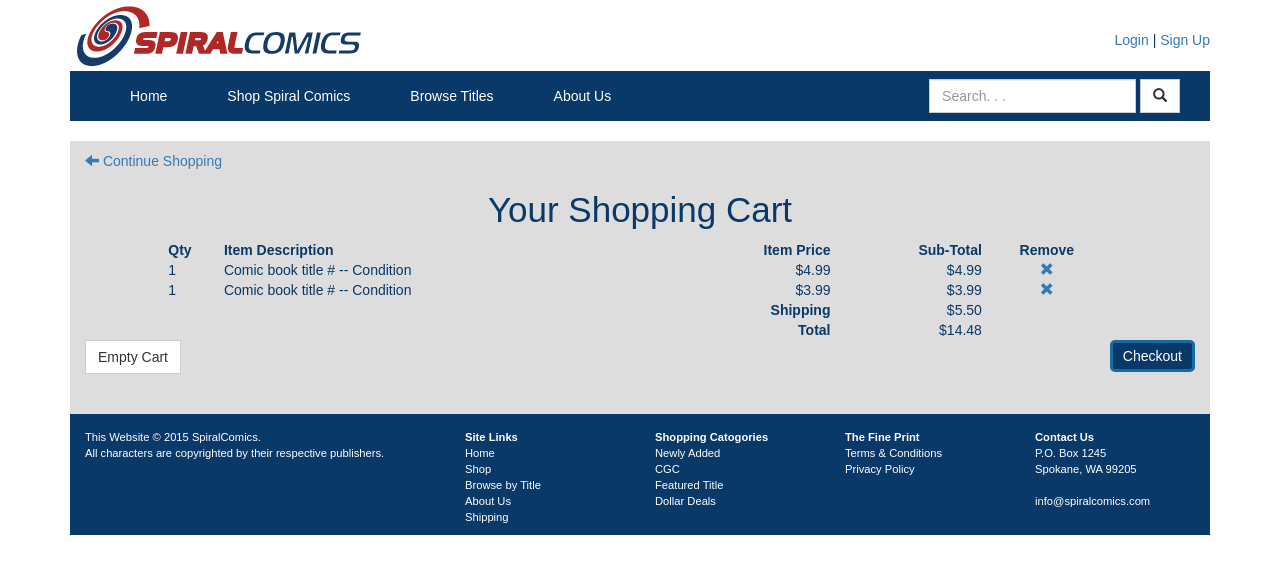
After one commit to NickiSnow/SpiralComics, a PHP site: page /cart.html in a window 1280 px wide. The commit adds this page. Shown: the top 574 px of the page. Run offline with PHP 8.4, Linux system fonts and the light colour scheme.

Commit message:
Terms page complete, started cart
Terms and conditions page is complete. Shopping cart about 75% complete

```diff
--- /dev/null
+++ b/cart.html
@@ -0,0 +1,151 @@
+<!DOCTYPE html>
+<!--[if lt IE 7 ]><html class="ie ie6" lang="en"> <![endif]-->
+<!--[if IE 7 ]><html class="ie ie7" lang="en"> <![endif]-->
+<!--[if IE 8 ]><html class="ie ie8" lang="en"> <![endif]-->
+<!--[if (gte IE 9)|!(IE)]><!--><html lang="en"> <!--<![endif]-->
+<head>
+        <!-- Basic Page Needs
+    ================================================== -->
+    <meta charset="utf-8" />
+    <meta http-equiv="X-UA-Compatible" content="IE=edge">
+    <title>Spiral Comics Terms & Conditions</title>
+    <meta name="description" content="Spiral Comics is an online comic book sales site that specializes in Star Wars comics and recent hot comics.">
+    <meta name="author" content="Nicole Snow">
+        <!-- Mobile Specific Metas
+    ================================================== -->
+    <meta name="viewport" content="width=device-width, initial-scale=1, maximum-scale=1, user-scalable=no" />
+        <!-- CSS / Bootstrap
+    ================================================== -->
+  <link href="css/bootstrap.min.css" rel="stylesheet">
+    <link href="css/main.css" rel="stylesheet" />
+    <!-- Favicon
+    ================================================== -->
+    <!-- for FF, Chrome, Opera -->
+  <link rel="icon" type="image/png" href="images/favicon-16.png" sizes="16x16">
+  <link rel="icon" type="image/png" href="images/favicon.png" sizes="32x32">
+    <!-- for IE -->
+  <link rel="icon" type="image/x-icon" href="images/favicon.ico" >
+  <link rel="shortcut icon" type="image/x-icon" href="images/favicon.ico"/>
+        <!-- Fixes
+    ================================================== -->
+    <!-- HTML5 Shim and Respond.js IE8 support of HTML5 elements and media queries -->
+    <!-- WARNING: Respond.js doesn't work if you view the page via file:// -->
+    <!--[if lt IE 9]>
+      <script src="https://oss.maxcdn.com/libs/html5shiv/3.7.0/html5shiv.js"></script>
+      <script src="https://oss.maxcdn.com/libs/respond.js/1.4.2/respond.min.js"></script>
+    <![endif]-->
+<!--[if lt IE 8]>
+    <style>
+        legend {
+            display: block;
+            padding: 0;
+            padding-top: 30px;
+            font-weight: bold;
+            font-size: 1.25em;
+            color: #FFD98D;
+            margin: 0 auto;
+        }
+    </style>
+<![endif]-->
+</head>
+<body>
+<!-- Begin Content Container -->
+  <div class="container">
+    <header>
+      <img src="images/Spiral-Comics-logo.gif" alt="Spiral Comics Logo" />
+      <div class="right"><a href="#">Login</a> | <a href="#">Sign Up</a></div>
+      <div id="custom-menu" class="navbar navbar-default " role="navigation">
+        <div class="container-fluid">
+            <div class="navbar-header">
+                <button type="button" class="navbar-toggle" data-toggle="collapse" data-target=".navbar-menu"><span class="sr-only">Toggle navigation</span><span class="icon-bar"></span><span class="icon-bar"></span><span class="icon-bar"></span>
+                </button>
+            </div>
+            <div class="collapse navbar-collapse navbar-menu">
+                <ul class="nav navbar-nav navbar-left">
+                    <li><a href="index.html">Home</a>
+                    </li>
+                    <li><a href="shop.html">Shop Spiral Comics</a>
+                    </li>
+                    <li><a href="browse.html">Browse Titles</a>
+                    </li>
+                    <li><a href="about.html">About Us</a>
+                    </li>
+                </ul>
+                <form class="navbar-form navbar-right" role="search">
+                  <div class="form-group">
+                    <input type="text" class="form-control" placeholder="Search. . .">
+                  </div>
+                  <button type="submit" class="btn btn-default"><span class="glyphicon glyphicon-search" aria-hidden="true"></span></button>
+                </form>
+            </div>
+        </div>
+    </div>
+    </header>
+    <div class=" row grey-box">
+        <a href="shop.html"><span class="glyphicon glyphicon-arrow-left" aria-hidden="true"></span> Continue Shopping</a>
+        <h1>Your Shopping Cart</h1>
+        <table id="tCart" cellpadding="0" cellspacing="0">
+            <tr>
+                <th>Qty</th>
+                <th>Item Description</th>
+                <th class="text-right">Item Price</th>
+                <th class="text-right">Sub-Total</th>
+                <th class="text-center">Remove</th>
+            </tr>
+            <tr>
+                <td>1</td>
+                <td>Comic book title # -- Condition</td>
+
+                <td class="text-right">&#36;4.99</td>
+                <td class="text-right">&#36;4.99</td>
+                <td class="text-center"><a href="#"><span class="glyphicon glyphicon-remove"></span></a></td>
+            </tr>
+            <tr>
+                <td>1</td>
+                <td>Comic book title # -- Condition</td>
+
+                <td class="text-right">&#36;3.99</td>
+                <td class="text-right">&#36;3.99</td>
+                <td class="text-center"><a href="#"><span class="glyphicon glyphicon-remove"></span></a></td>
+            </tr>
+            <tr>
+                <td></td>
+                <td></td>
+                <td class="text-right"><strong>Shipping<strong></td>
+                <td class="text-right">&#36;5.50</td>
+            </tr>
+            <tr>
+                <td></td>
+                <td></td>
+                <td class="text-right"><strong>Total</strong></td>
+                <td class="text-right">&#36;14.48</td>
+            </tr>
+        </table>
+        <p><button class="btn btn-default">Empty Cart</button>
+            <button class="pull-right">Checkout</button>
+        </p>
+    </div>
+    <footer class="row">
+      <p class="col-lg-4">This Website &copy; 2015 SpiralComics.<br/>All characters are copyrighted by their respective publishers.</p>
+      <p class="col-lg-2"><span class="bold">Site Links</span><br/>
+        <a href="index.html">Home</a><br/>
+        <a href="shop.html">Shop</a><br/>
+        <a href="browse.html">Browse by Title</a><br/>
+        <a href="about.html">About Us</a><br/>
+        <a href="shipping.html">Shipping</a></p>
+      <p class="col-lg-2"><span class="bold">Shopping Catogories</span><br/>
+        <a href="shop.html?new">Newly Added</a><br/>
+        <a href="shop.html?cgc">CGC<br/>Featured Title</a><br/>
+        <a href="shop.html?dollar">Dollar Deals</a></p>
+      <p class="col-lg-2"><span class="bold">The Fine Print</span><br/>
+        <a href="terms.html">Terms &amp; Conditions</a><br/>
+        <a href="terms.html?privacy">Privacy Policy</a></p>
+      <p class="col-lg-2"><span class="bold">Contact Us</span><br/>P.O. Box 1245<br/>Spokane, WA 99205<br/><br/>info@spiralcomics.com</p>
+    </footer>
+  </div> <!-- End Container -->
+  <!-- Javascript
+    ================================================== -->
+  <script src="js/jquery-1.11.3.min.js" type="text/javascript"></script>
+  <script src="js/bootstrap.min.js"></script>
+</body>
+</html>
--- a/css/main.css
+++ b/css/main.css
@@ -24,10 +24,16 @@ body {
 .red-box {
 	border: 3px solid #B32513;
 	width: 30%;
+	margin-top: 15px;
 	margin-right: 1.5%;
 	margin-left: 1.5%;
 	margin-bottom: 15px;
 	float:left;
+}
+
+.grey-box {
+	background-color: #DDDDDD;
+	padding: 10px 15px 30px 15px;
 }
 
 .box-content {
@@ -40,6 +46,11 @@ body {
 
 .about {
 	margin-bottom: 15px;
+}
+
+#tCart {
+	width: 85%;
+	margin: 0 auto;
 }
 
 footer {
@@ -64,7 +75,7 @@ h2 {
 	font-size: 1.75em;
 }
 
-h3 {
+div.red-box>h3 {
 	background-color: #B32513;
 	color: #fff;
 	margin: 0 0 10px 0;
--- a/index.html
+++ b/index.html
@@ -85,7 +85,7 @@
       <h1>Welcome to Spiral Comics</h1>
       <p>We specialize in online sales of Star Wars Comics on our website as well as other recent, hot comics. New comics (from the past six months) are added monthly to our online store. Can't find it at your local comic shop? Try us! Combining a recent hot comic book with one of our $1 DEALS makes buying comics via mail more economical.
       </p>
-      <p>Are you a collector worried about the condition your comic books will arrive in after being shipped? Worry no longer! Our <a href="shipping">secure shipping advantage</a> virtually ensures your comics arrive in your mailbox in the same condition that they leave our warehouse.
+      <p>Are you a collector worried about the condition your comic books will arrive in after being shipped? Worry no longer! Our <a href="shipping.html">secure shipping advantage</a> virtually ensures your comics arrive in your mailbox in the same condition that they leave our warehouse.
       </p>
     </div><!-- End Row 1 -->
     <div class="row">
```
Also changed, not shown: terms.html (added, +138 -0 lines).
